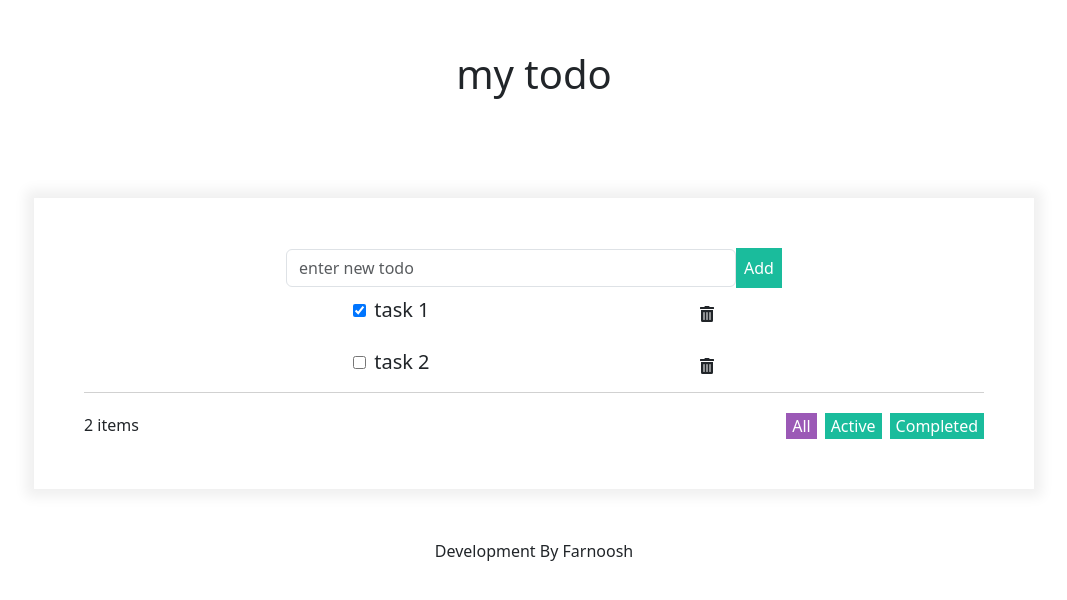
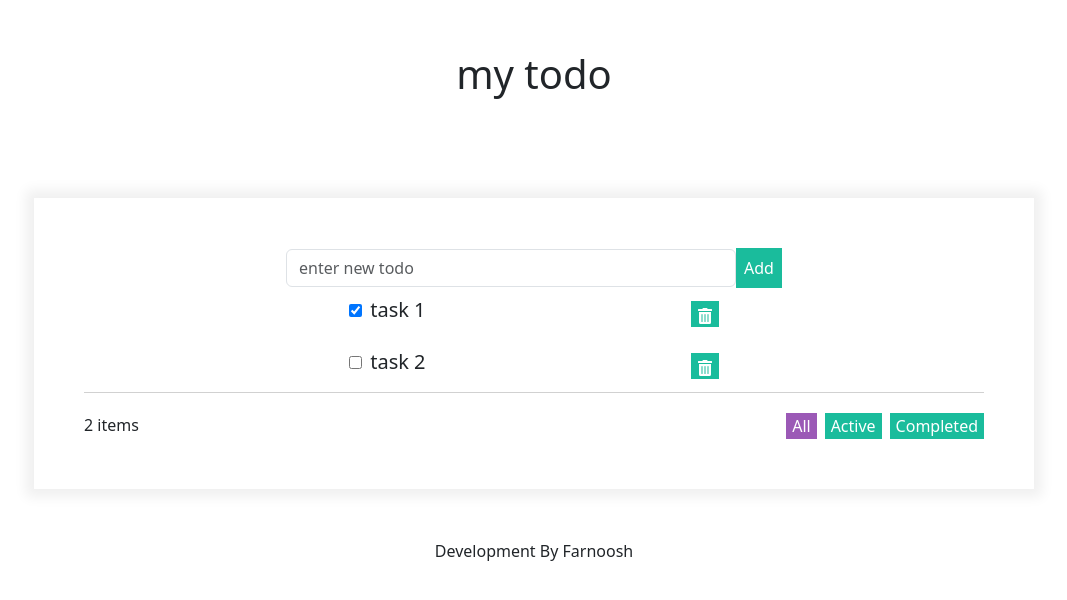
Before and after one commit to Farnoosh-R/react-todolist, a React (Create React App) app: page / in a window 1280 px wide. Shown: the top 600 px of the page, without its empty margins (106-1173 px from the left). Built offline with nearby package versions, Linux system fonts and the light colour scheme.

Commit message:
delete task

```diff
--- a/src/Components/TaskItem/TaskItem.jsx
+++ b/src/Components/TaskItem/TaskItem.jsx
@@ -2,7 +2,7 @@ import React from "react";
 import { FaTrashAlt } from "react-icons/fa";
 import "./style.css";
 
-const TaskItem = ({data}) => {
+const TaskItem = ({data, deleteTask}) => {
 
   return (
     <div className="TaskItem">
@@ -11,7 +11,9 @@ const TaskItem = ({data}) => {
           <input className="me-2" type="checkbox" checked={data.status} />
           <h5>{data.title}</h5>
         </div>
+        <button onClick={() => {deleteTask(data.id)}}>
         <FaTrashAlt />
+        </button>
       </div>
     </div>
   );
--- a/src/Components/TaskList/TaskList.jsx
+++ b/src/Components/TaskList/TaskList.jsx
@@ -1,13 +1,13 @@
 import TaskItem from "../TaskItem/TaskItem";
 
 
-const TaskList = ({data}) => {
+const TaskList = ({data, deleteTask}) => {
 
     return(
         <div className="TaskList">
         {data.map((task, index) => {
             return(
-                <TaskItem data={task} key={index}/>
+                <TaskItem data={task} key={index} deleteTask={deleteTask}/>
             )
         })}
 
--- a/src/Components/TodoApp/TodoApp.jsx
+++ b/src/Components/TodoApp/TodoApp.jsx
@@ -1,4 +1,4 @@
-import React, { useState } from "react";
+import React, { useEffect, useState } from "react";
 import AddTaskForm from "../AddTaskForm/AddTaskForm";
 import TaskList from "../TaskList/TaskList";
 import FilterFooter from "../FilterFooter/FilterFooter";
@@ -29,11 +29,22 @@ const TodoApp = () => {
                 status: false
             }
         ])
+        console.log(tasks)
     }
+
+const deleteTask = (taskId) => {
+    // let newTasks = tasks;
+    // delete newTasks[tasks.findIndex((item) => item.id == taskId)]
+    // newTasks.filter((item) => item)
+    // setTasks(newTasks)
+    const newTasks = tasks.filter((item) => item.id !== taskId);
+    setTasks(newTasks);
+}
+
     return(
         <div className="TodoApp">
         <AddTaskForm  addItem={addItem}/>
-        <TaskList  data={tasks}/>
+        <TaskList data={tasks} deleteTask={deleteTask}/>
         <FilterFooter />
         </div>
     )
```
